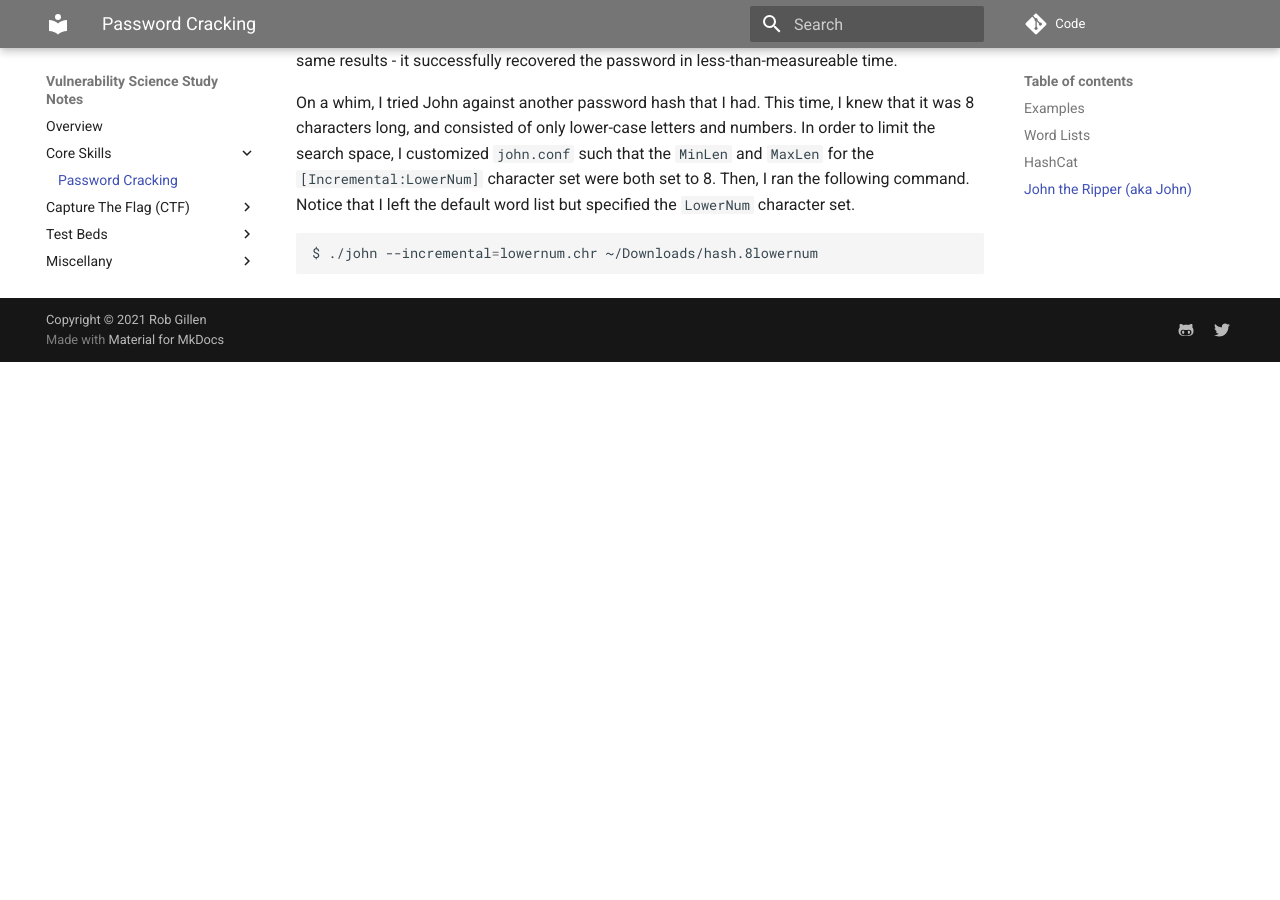
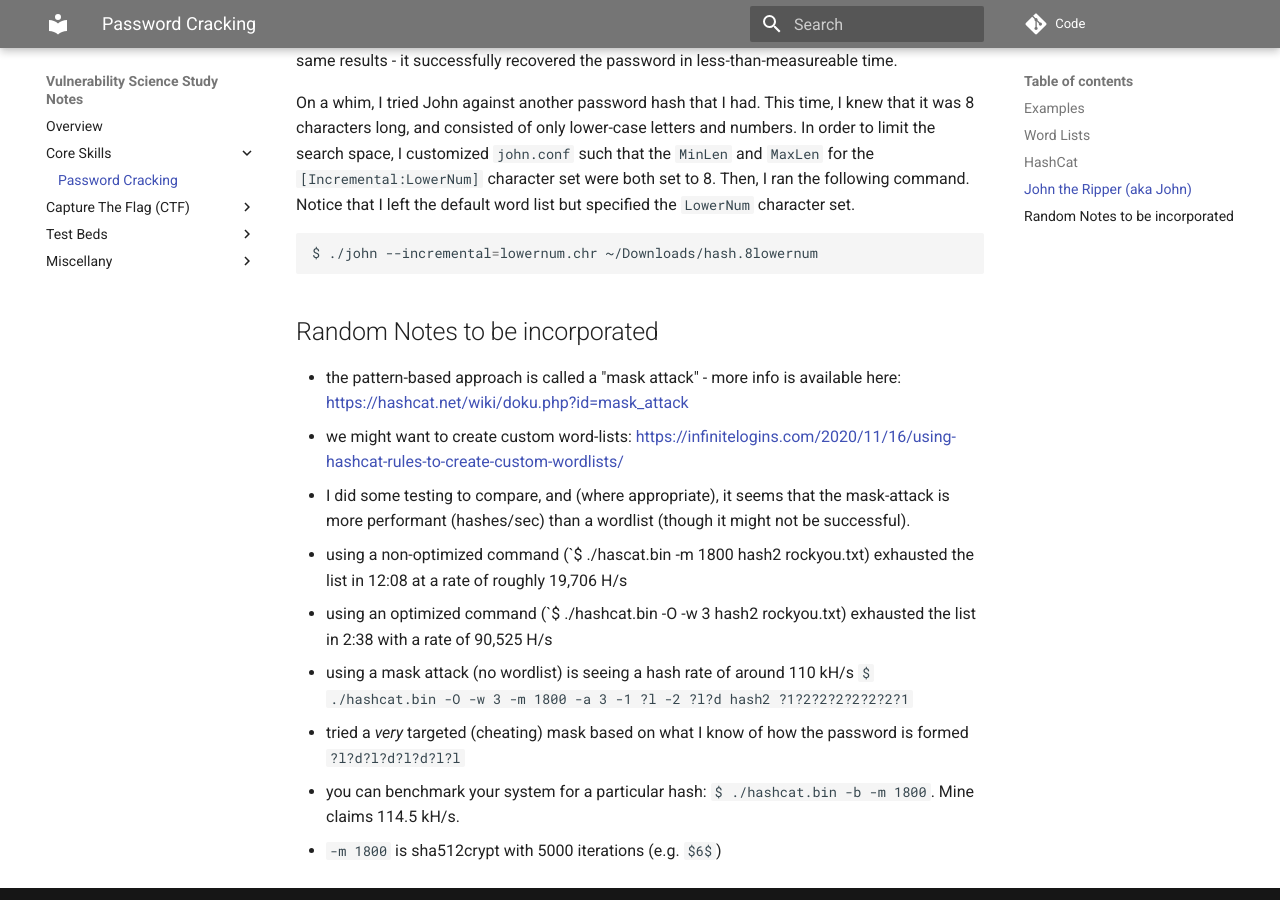
Before and after one commit to argodev/study, an MkDocs documentation site: the page built from docs/skills/passwordcracking.md, in a window 1280 px wide and 900 px high, scrolled down 3388 px. Built offline with MkDocs 1.6.1 and Material for MkDocs 9.7.7, drawn with Linux system fonts in a browser that asks for light colours; before the commit the page ends 3750 px from its top, so only the background shows below that.

Commit message:
Adding some notes on pwds and webex

````diff
--- a/docs/skills/passwordcracking.md
+++ b/docs/skills/passwordcracking.md
@@ -131,3 +131,16 @@
 ```bash
 $ ./john --incremental=lowernum.chr ~/Downloads/hash.8lowernum
 ```
+
+
+## Random Notes to be incorporated
+
+* the pattern-based approach is called a "mask attack" - more info is available here: https://hashcat.net/wiki/doku.php?id=mask_attack
+* we might want to create custom word-lists: https://infinitelogins.com/2020/11/16/using-hashcat-rules-to-create-custom-wordlists/
+* I did some testing to compare, and (where appropriate), it seems that the mask-attack is more performant (hashes/sec) than a wordlist (though it might not be successful).
+   * using a non-optimized command (`$ ./hascat.bin -m 1800 hash2 rockyou.txt) exhausted the list in 12:08 at a rate of roughly 19,706 H/s
+   * using an optimized command (`$ ./hashcat.bin -O -w 3 hash2 rockyou.txt) exhausted the list in 2:38 with a rate of 90,525 H/s
+   * using a mask attack (no wordlist) is seeing a hash rate of around 110 kH/s `$ ./hashcat.bin -O -w 3 -m 1800 -a 3 -1 ?l -2 ?l?d hash2 ?1?2?2?2?2?2?2?1`
+   * tried a *very* targeted (cheating) mask based on what I know of how the password is formed `?l?d?l?d?l?d?l?l`
+   * you can benchmark your system for a particular hash: `$ ./hashcat.bin -b -m 1800`. Mine claims 114.5 kH/s.
+   * `-m 1800` is sha512crypt with 5000 iterations (e.g. `$6$`)
````
Also changed, not shown: docs/skills/webexploit.md (added, +35 -0 lines).
